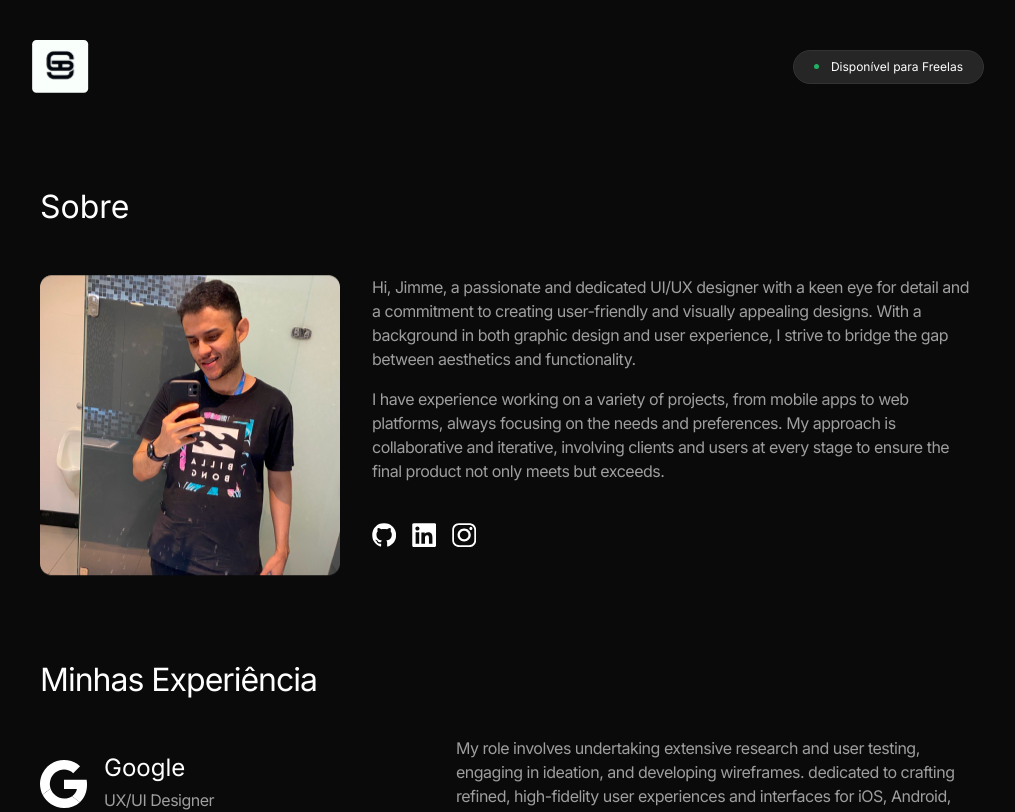
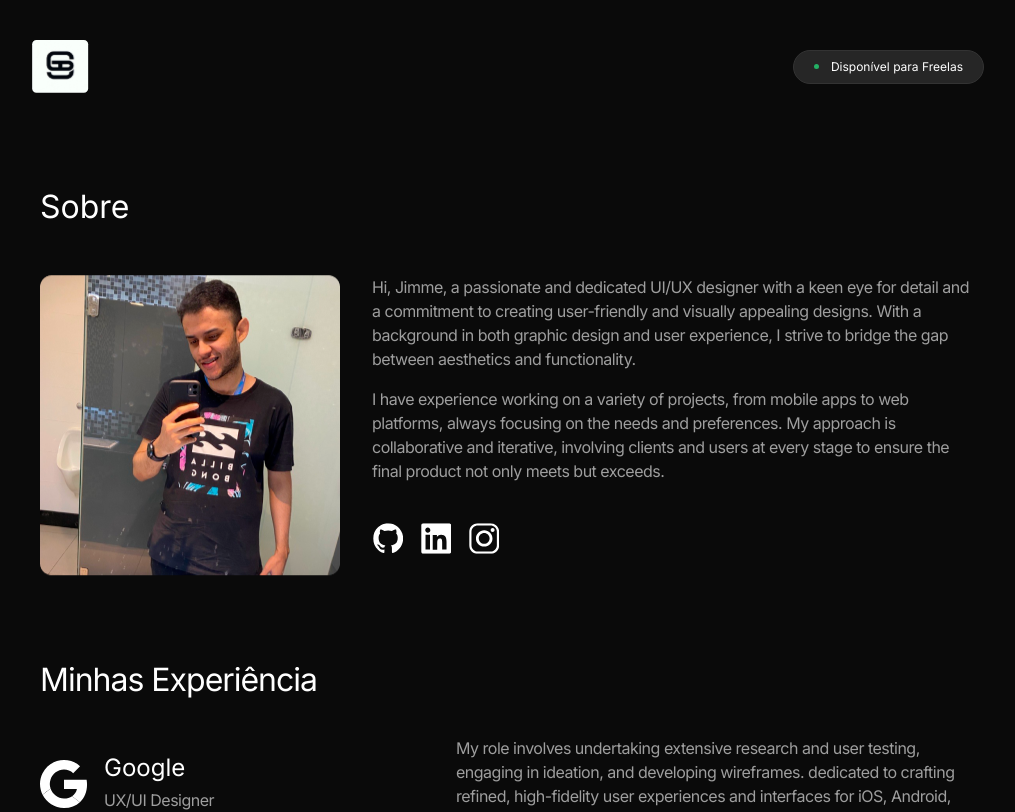
Before and after one commit to gabrielbaltar/react-portfolio, a React (Vite) app: page /sobre in a window 1280 px wide. Shown: the top 812 px of the page, without its empty margins (132-1147 px from the left). Built offline with nearby package versions, Linux system fonts and the light colour scheme.

Commit message:
feat: new session

```diff
--- a/src/components/About/about.jsx
+++ b/src/components/About/about.jsx
@@ -32,9 +32,15 @@ const About = ({ customStylePersonal = {} }) => {
                     only meets but exceeds.
                     </p>
                     <div className='social-media'>
-                        <img src={LinkGithubIcon} alt="Ícone do Github" />
-                        <img src={LinkedinIcon} alt="Ícone do Github" />
-                        <img src={InstagramIcon} alt="Ícone do Github" />
+                        <a  target="_blank" rel="noopener noreferrer" href="https://github.com/gabrielbaltar?tab=overview&from=2024-09-01&to=2024-09-28" aria-label="Visite o meu perfil no Github">
+                            <img src={LinkGithubIcon} alt="Ícone do Github" />
+                        </a>
+                        <a  target="_blank" rel="noopener noreferrer" href="https://github.com/gabrielbaltar?tab=overview&from=2024-09-01&to=2024-09-28" aria-label="Visite o meu perfil no Github">
+                            <img src={LinkedinIcon} alt="Ícone do Linkedin" />
+                        </a>
+                        <a  target="_blank" rel="noopener noreferrer" href="https://www.instagram.com/gbbaltar/" aria-label="Visite o meu perfil no Instagram">
+                            <img src={InstagramIcon} alt="Ícone do Github" />
+                        </a>
                     </div>
                 </div>
             </div>
--- a/src/components/About/styles.css
+++ b/src/components/About/styles.css
@@ -54,13 +54,14 @@
     display: flex;
     gap: 1rem;
     margin-top: 1.5rem;
-    width: 1.5rem;
 }
 
-.social-media img {
-    width: 1.5rem;
+.social-media a img{
+    height: 2rem;
+    width: 2rem;
     object-fit: contain;
     cursor: pointer;
+    z-index: 1;
 }
 
 @media screen and (max-width: 689px) {
--- a/src/pages/ProfesionalServices/profesionalServices.jsx
+++ b/src/pages/ProfesionalServices/profesionalServices.jsx
@@ -92,6 +92,7 @@ const ProfesionalServices = () => {
 
             <Services customStylePersonal={customStylePersonal} />
             <Button />
+
         </section>
 
     )
```
